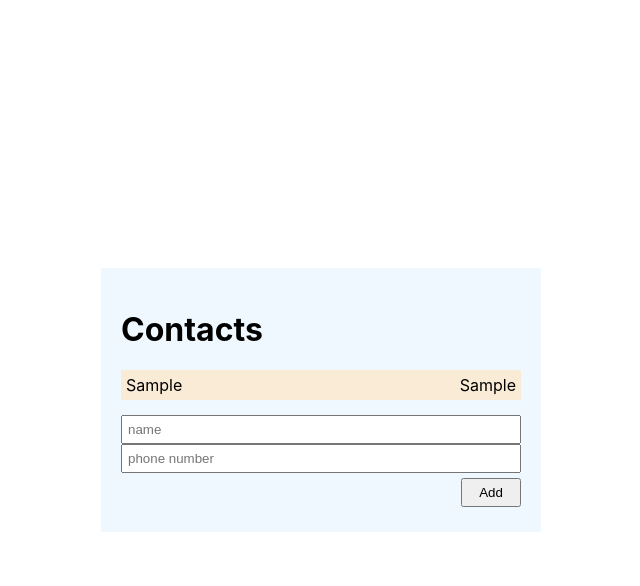
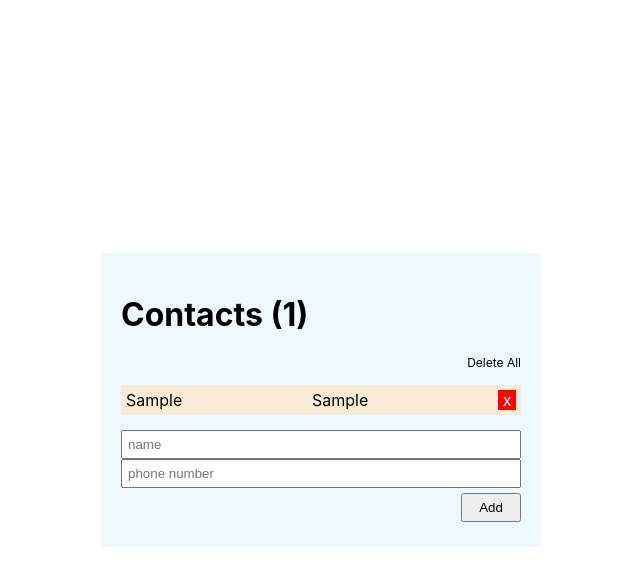
Before and after one commit to EsraHaytaoglu/Contacts-App, a React (Create React App) app: page / in a window 1280 px wide. Both pictures are taken after typing "Sample", "Sample" into the empty fields and a click on the button "Add". Shown: the top 586 px of the page, without its empty margins (319-959 px from the left). Built offline with nearby package versions, Linux system fonts and the light colour scheme; the HTML template or start-up script is replaced by a standard one.

Commit message:
silme işlemleri

```diff
--- a/src/App.css
+++ b/src/App.css
@@ -48,3 +48,20 @@ li {
   width: 60px;
   padding: 5px;
 }
+.deleteBtn {
+  width: 18px;
+  height: 20px;
+  background-color: red;
+  color: white;
+  text-align: center;
+  cursor: pointer;
+}
+.deleteAllBtn {
+  text-align: right;
+  cursor: pointer;
+  font-size: 12px;
+}
+
+.deleteAllBtn:hover {
+  text-decoration: underline;
+}
--- a/src/components/Contacts/Item.js
+++ b/src/components/Contacts/Item.js
@@ -1,10 +1,23 @@
-import React from 'react'
+import React from 'react';
+
+import { useDispatch} from 'react-redux'
+import {deleteContact} from '../../redux/contactSlice'
 
 function Item({item }) {
+
+    const dispatch = useDispatch();
+
+    const handleDelete = (id) => {
+        if(window.confirm("are you sure?")){
+            dispatch(deleteContact(id))
+        }
+    }
+
     return (
         <li>
            <span>{item.name}</span>
            <span>{item.phone_number}</span>
+           <span className="deleteBtn" onClick={()=> handleDelete(item.id)}>x</span>
 
         </li>
     )
--- a/src/components/Contacts/List.js
+++ b/src/components/Contacts/List.js
@@ -1,19 +1,33 @@
 import React from 'react';
 
-import { contactSelectors} from '../../redux/contactSlice';
-import { useSelector} from 'react-redux';
+import { contactSelectors, removeAllContacts} from '../../redux/contactSlice';
+import { useSelector, useDispatch} from 'react-redux';
 import Item from './Item';
 
 function List() {
     const contacts = useSelector(contactSelectors.selectAll);
+    const dispatch = useDispatch();
     // const total = useSelector(contactSelectors.selectTotal); => sayısını veriyor.
 
+    const handleDeleteAll = ()=> {
+        if(window.confirm('are you sure?')){
+            dispatch(removeAllContacts());
+        }
+
+    }
+
     return (
-        <ul className="list">
-            {contacts.map(contact => (
-                <Item key={contact.id} item={contact} />
-            ))}
-        </ul>
+        <div>
+            <div className="deleteAllBtn" onClick={handleDeleteAll}>
+                Delete All
+            </div>
+            <ul className="list">
+                {contacts.map(contact => (
+                    <Item key={contact.id} item={contact} />
+                ))}
+            </ul>
+        </div>
+
     )
 }
 
--- a/src/components/Contacts/index.js
+++ b/src/components/Contacts/index.js
@@ -2,10 +2,14 @@ import React from 'react'
 import Form from './Form'
 import List from './List'
 
+import { useSelector } from 'react-redux';
+import contactSlice, { contactSelectors } from '../../redux/contactSlice';
+
 function Contacts () {
+    const total = useSelector(contactSelectors.selectTotal);
     return (
         <div id="container">
-            <h1>Contacts</h1>
+            <h1>Contacts ({total}) </h1>
             <List />
             <Form />
 
--- a/src/redux/contactSlice.js
+++ b/src/redux/contactSlice.js
@@ -11,8 +11,10 @@ const contactSlice = createSlice({
     reducers: {
         addContact: contactAdaptor.addOne,
         addContacts: contactAdaptor.addMany,
+        deleteContact: contactAdaptor.removeOne,
+        removeAllContacts: contactAdaptor.removeAll,
     },
 });
 
-export const { addContact, addContacts} = contactSlice.actions;
+export const { addContact, addContacts, deleteContact, removeAllContacts} = contactSlice.actions;
 export default contactSlice.reducer;
```
